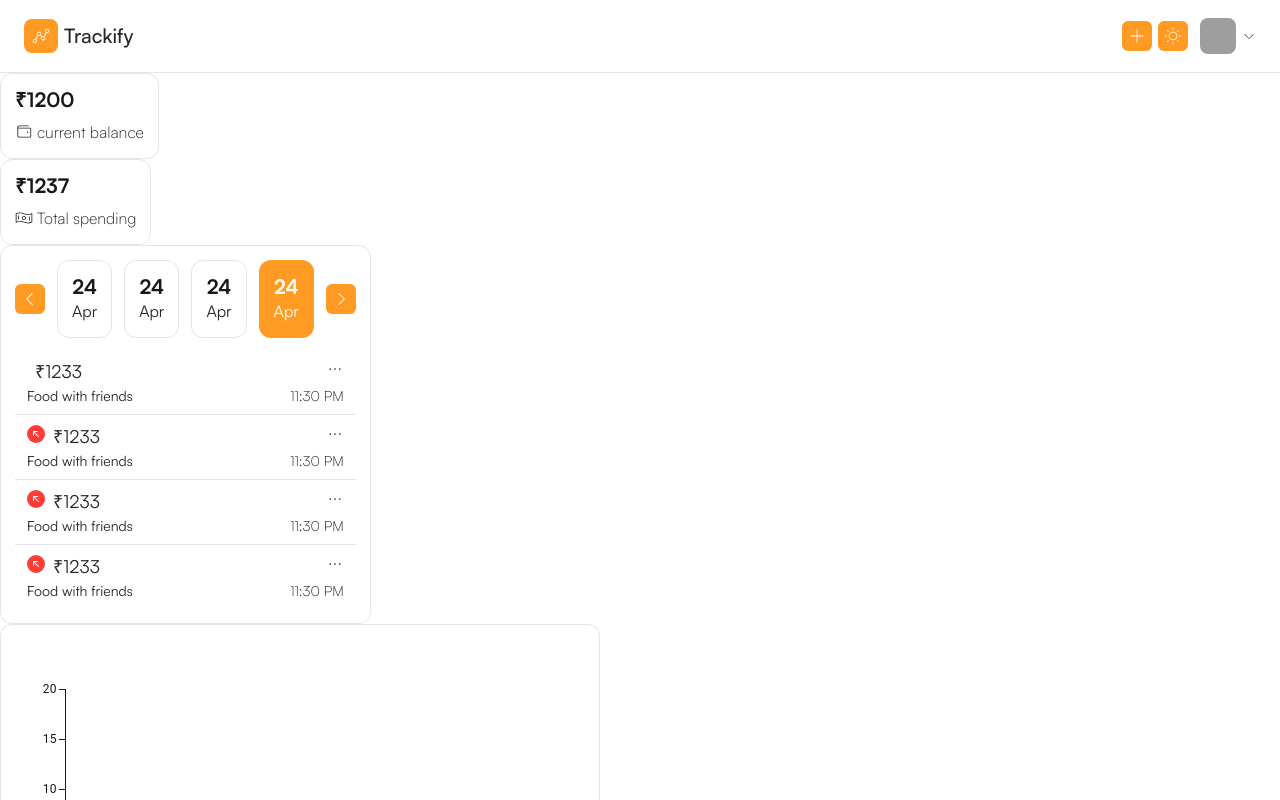
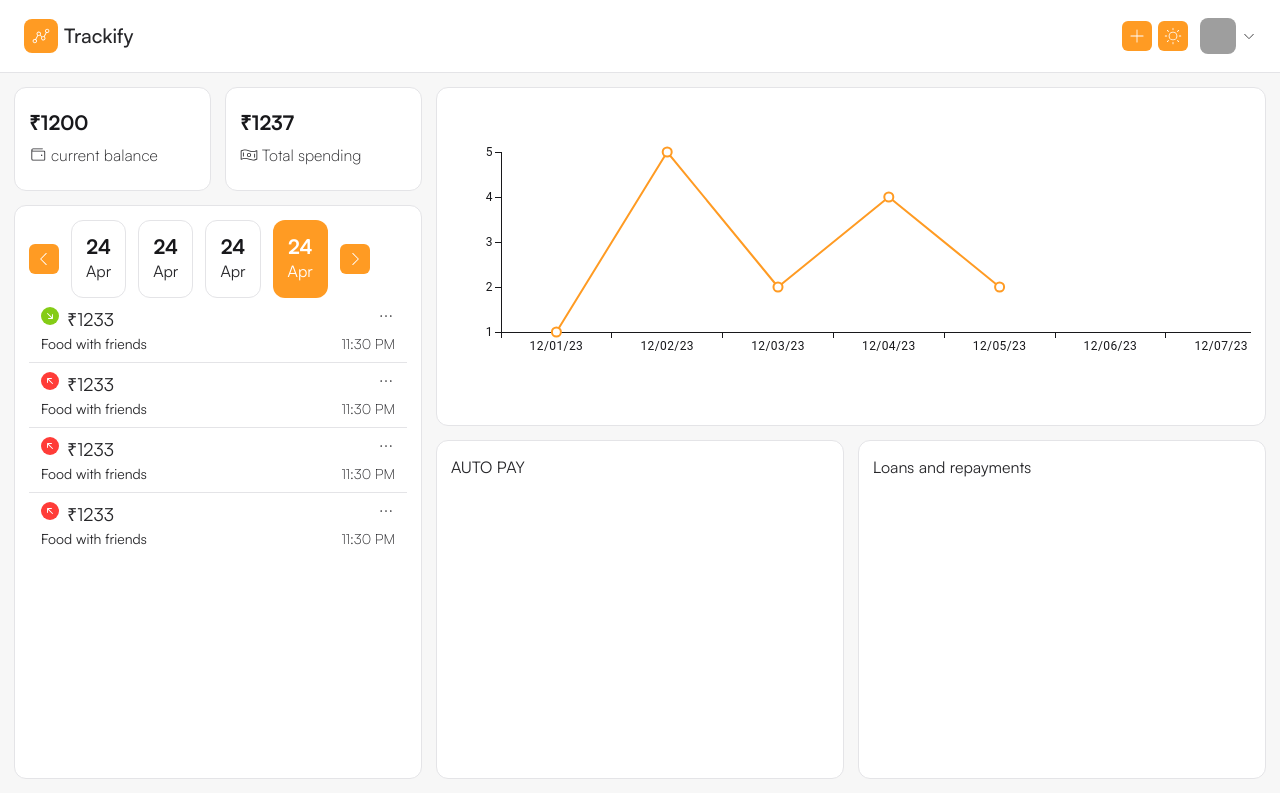
Before and after one commit to tejasva-087/TrackifyFrontend, a React app: page / in a window 1280 px wide. Shown: the top 800 px of the page. Built offline with nearby package versions, Linux system fonts and the light colour scheme; grey boxes are pictures that could not be loaded; the HTML template or start-up script is replaced by a standard one.

Commit message:
Made the layout for the dashboard page

```diff
--- a/src/components/LineGraph.jsx
+++ b/src/components/LineGraph.jsx
@@ -34,7 +34,7 @@ function LineGraph({ date, amount }) {
             valueFormatter: (value) => `Amount: ₹${value}`,
           },
         ]}
-        height={300}
+        height={280}
         width={chartWidth}
       />
     </Box>
--- a/src/components/ui/VisualIcons.jsx
+++ b/src/components/ui/VisualIcons.jsx
@@ -3,7 +3,7 @@ import { ArrowDownRight, ArrowUpLeft, X, Check } from "@phosphor-icons/react";
 function VisualIcons({ type }) {
   return (
     <div>
-      {type === "incomming" && (
+      {type === "incoming" && (
         <ArrowDownRight
           className="visual-icon visual-icon--incoming icon--big icon--bold"
           weight="bold"
--- a/src/pages/Dashboard.jsx
+++ b/src/pages/Dashboard.jsx
@@ -16,22 +16,23 @@ import {
 function Dashboard({ theme, setTheme }) {
   return (
     <>
-      <Navigation theme={theme} setTheme={setTheme} className="navigation" />
+      <Navigation theme={theme} setTheme={setTheme} className="dashboard-nav" />
 
+      <div className="dashboard">
         <Stats
           label="current balance"
           amount={1200}
           icon={<Wallet className="icon--big" weight="light" />}
-        className="current-balance"
+          className="dashboard-balance-stats"
         ></Stats>
+
         <Stats
           label="Total spending"
           amount={1237}
           icon={<MoneyWavy className="icon--big" weight="light" />}
-        className="total-spending"
+          className="dashboard-spending-stats"
         ></Stats>
-
-      <Box className="flex-center gap--mid flex-column transactions">
+        <Box className="dashboard-transactions">
           <div className="flex-center gap--mid">
             <Button className="btn--primary flex-center">
               <CaretLeft className="icon--big" weight="light" />
@@ -44,15 +45,14 @@ function Dashboard({ theme, setTheme }) {
               <CaretRight className="icon--big" weight="light" />
             </Button>
           </div>
-        <div className="transaction-box-container width-full">
+          <div className="transaction-box-container">
             <Transaction type="incoming" />
             <Transaction type="outgoing" />
             <Transaction type="outgoing" />
             <Transaction type="outgoing" />
           </div>
         </Box>
-
-      <Box className="width-600 height-full spending-graph">
+        <Box className="dashboard-graph">
           <LineGraph
             date={[
               "12/01/23",
@@ -65,25 +65,14 @@ function Dashboard({ theme, setTheme }) {
               "12/08/23",
               "12/09/23",
               "12/10/23",
-            "12/11/23",
-            "12/12/23",
-            "12/13/23",
-            "12/14/23",
-            "12/15/23",
-            "12/16/23",
-            "12/17/23",
-            "12/18/23",
-            "12/19/23",
-            "12/20/23",
             ]}
-          amount={[
-            1, 2, 3, 4, 5, 6, 7, 8, 9, 10, 11, 12, 12, 14, 15, 16, 17, 18, 19,
-            20,
-          ]}
+            amount={[1, 5, 2, 4, 2]}
           />
         </Box>
-      <Box className="auto-pay">AUTO PAY</Box>
-      <Box className="loans-repayments">Loans and repayments</Box>
+
+        <Box className="dashboard-auto-pay">AUTO PAY</Box>
+        <Box className="dashboard-loans-repayments">Loans and repayments</Box>
+      </div>
     </>
   );
 }
--- a/src/styles/components/_stats.scss
+++ b/src/styles/components/_stats.scss
@@ -1,5 +1,7 @@
 .stats-box {
   display: flex;
+  align-items: flex-start;
+  justify-content: center;
   flex-direction: column;
   gap: 0.8rem;
 
--- a/src/styles/components/_userMenu.scss
+++ b/src/styles/components/_userMenu.scss
@@ -19,6 +19,7 @@
     right: 0;
 
     padding: 0.8rem 1.2rem;
+    z-index: 999;
   }
 
   &-nav {
--- a/src/styles/components/ui/_box.scss
+++ b/src/styles/components/ui/_box.scss
@@ -3,5 +3,4 @@
   background-color: var(--color-white-primary);
   border-radius: 1.2rem;
   border: 0.1rem solid var(--color-white-tertiary);
-  width: fit-content;
 }
--- a/src/styles/pages/_dashboard.scss
+++ b/src/styles/pages/_dashboard.scss
@@ -1,45 +1,37 @@
-// .dashboard {
-//   height: 100svh;
-//   display: grid;
-//   grid-template-columns: repeat(6, 1fr);
-//   grid-template-rows: repeat(6, 1fr);
-// }
+.dashboard {
+  height: 90svh;
+  overflow: hidden;
+  display: grid;
+  grid-template-columns: repeat(6, 1fr);
+  grid-template-rows: repeat(6, 1fr);
+  column-gap: 1.4rem;
+  row-gap: 1.4rem;
+  padding: 1.4rem;
+  background-color: var(--color-white-secondary);
 
-// .navigation {
-//   grid-column: 1 / -1;
-//   grid-row: 1;
-// }
+  // &-balance-stats {
+  // }
 
-// .current-balance {
-//   grid-column: 1 / 2;
-//   grid-row: 2 / 3;
-// }
+  // &-spending-stats {
+  // }
 
-// .total-spending {
-//   grid-column: 2 / 3;
-//   grid-row: 2 / 3;
-// }
+  &-transactions {
+    grid-row: 2 / 7;
+    grid-column: 1 / 3;
+  }
 
-// .transactions {
-//   grid-column: 1 / 3;
-//   grid-row: 3 / 7;
-// }
+  &-graph {
+    grid-row: 1 / 4;
+    grid-column: 3 / -1;
+  }
 
-// .spending-graph {
-//   grid-column: 3 / 7;
-//   grid-row: 2 / 4;
-// }
+  &-auto-pay {
+    grid-row: 4 / 7;
+    grid-column: 3 / 5;
+  }
 
-// .auto-pay {
-//   grid-column: 3 / 5;
-//   grid-row: 4 / 7;
-//   background-color: red;
-//   width: 100%;
-// }
-
-// .loans-repayments {
-//   grid-column: 5 / 7;
-//   grid-row: 4 / 7;
-//   background-color: yellow;
-//   width: 100%;
-// }
+  &-loans-repayments {
+    grid-row: 4 / 7;
+    grid-column: 5 / -1;
+  }
+}
```
Also changed, not shown: 1 other file (tests, documents, lock files or other folders). Lines whose indentation alone changed are shown as unchanged.
